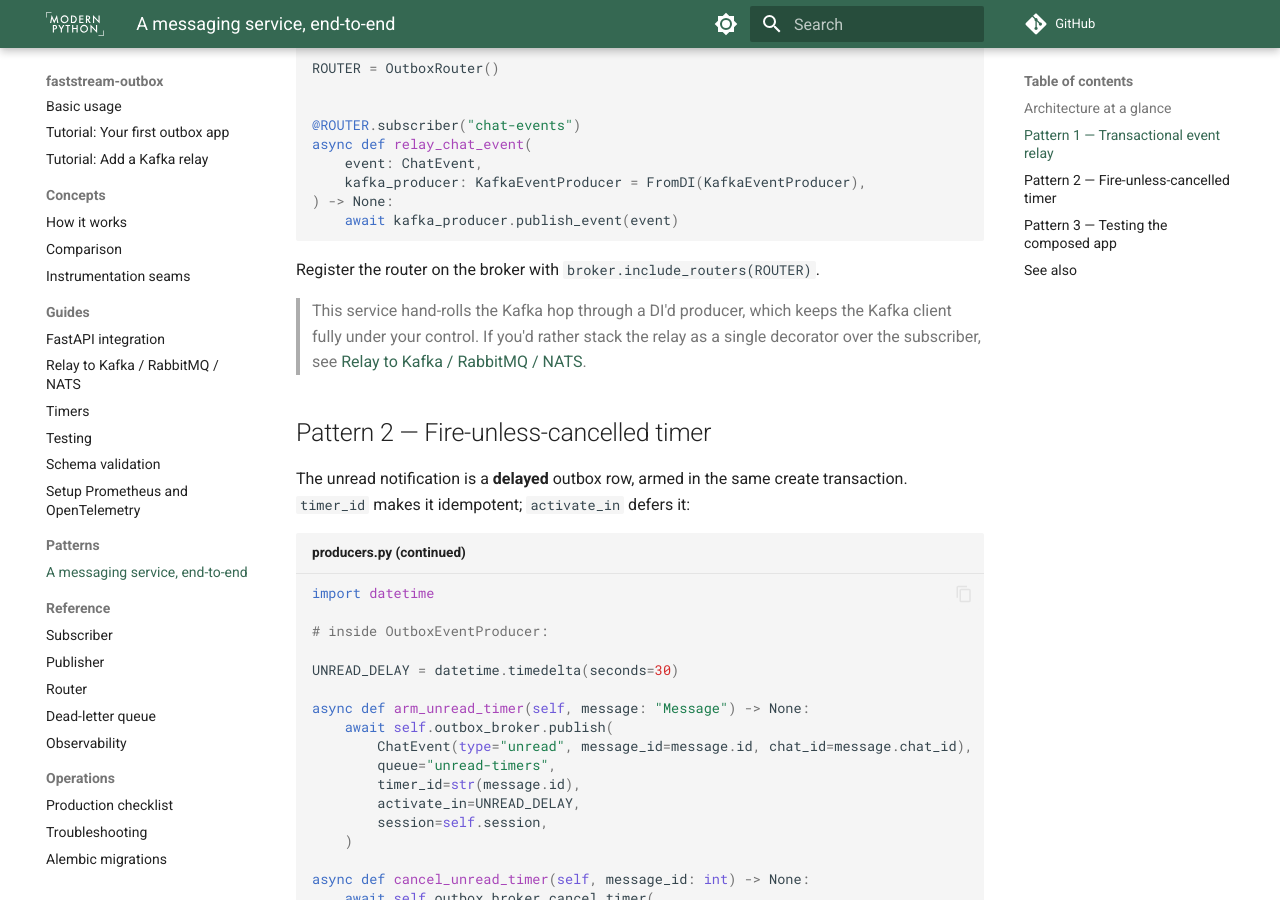
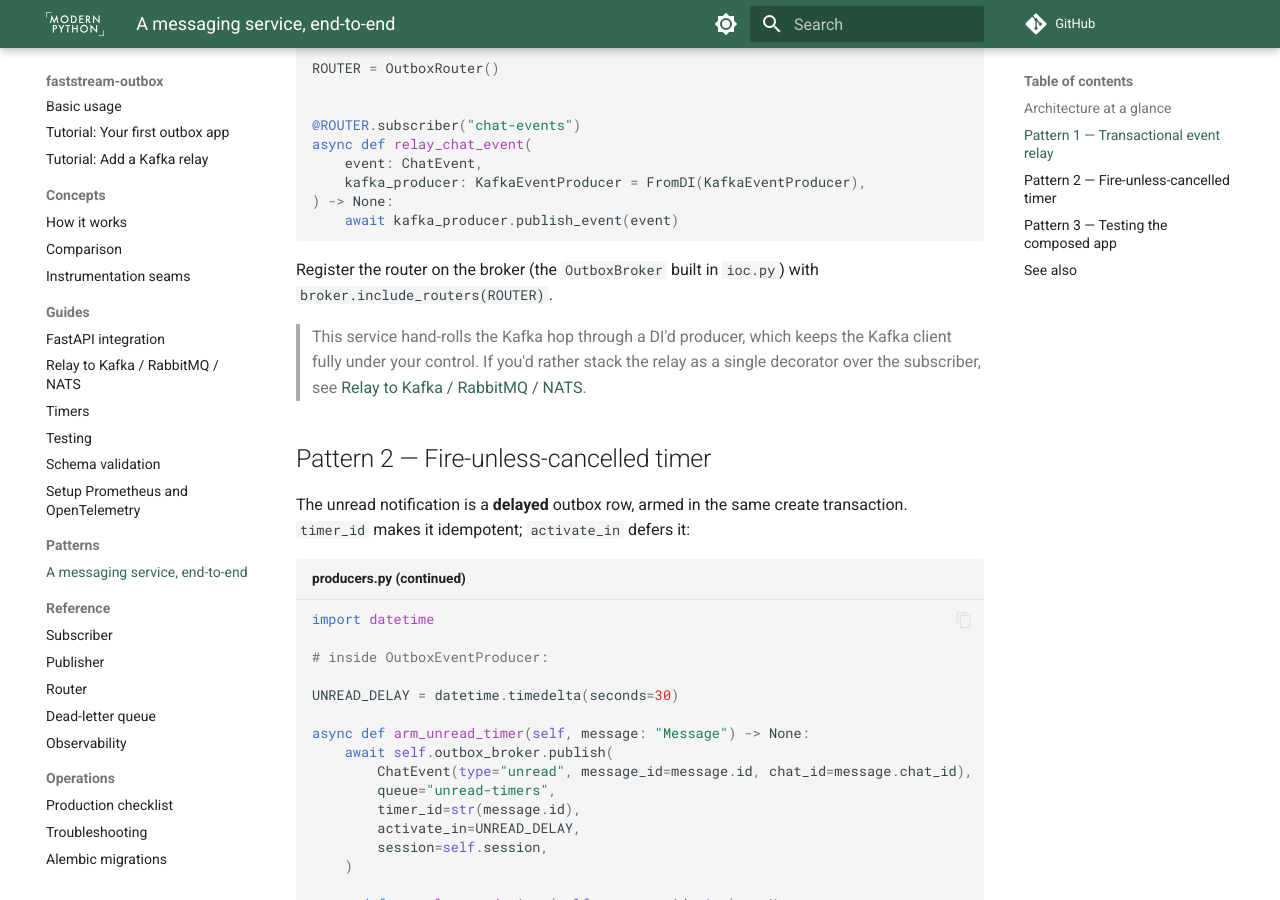
Before and after one commit to modern-python/faststream-outbox, an MkDocs documentation site: the page built from docs/patterns/messaging-service.md, in a window 1280 px wide and 900 px high, scrolled down 2982 px. Built offline with MkDocs 1.6.1 and Material for MkDocs 9.7.7, drawn with Linux system fonts in a browser that asks for light colours; comment, search, counter and statistics services are not loaded; some of the changed text lies outside the part shown.

Commit message:
docs: fix ChatEvent.type comment and clarify router registration
Address final-review minor findings: the type comment omitted "unread"
(used by the timer payload), and include_routers referenced a bare broker.

Co-Authored-By: Claude Opus 4.8 (1M context) <noreply@anthropic.com>

````diff
--- a/docs/patterns/messaging-service.md
+++ b/docs/patterns/messaging-service.md
@@ -148,7 +148,8 @@ async def relay_chat_event(
     await kafka_producer.publish_event(event)
 ```
 
-Register the router on the broker with `broker.include_routers(ROUTER)`.
+Register the router on the broker (the `OutboxBroker` built in `ioc.py`) with
+`broker.include_routers(ROUTER)`.
 
 > This service hand-rolls the Kafka hop through a DI'd producer, which keeps the
 > Kafka client fully under your control. If you'd rather stack the relay as a
````
Also changed, not shown: other parts of docs/patterns/messaging-service.md (+1 -1 lines).
